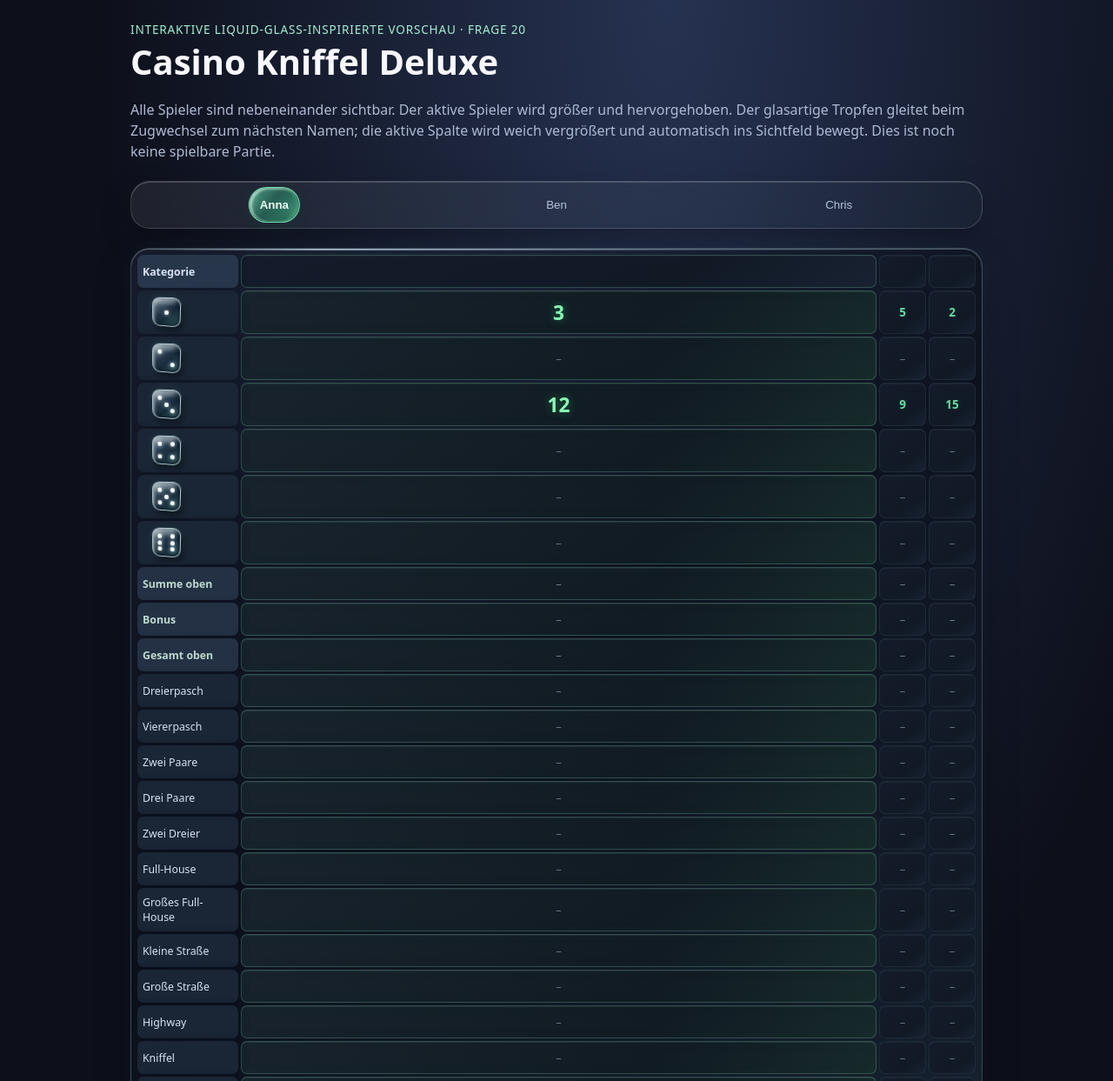
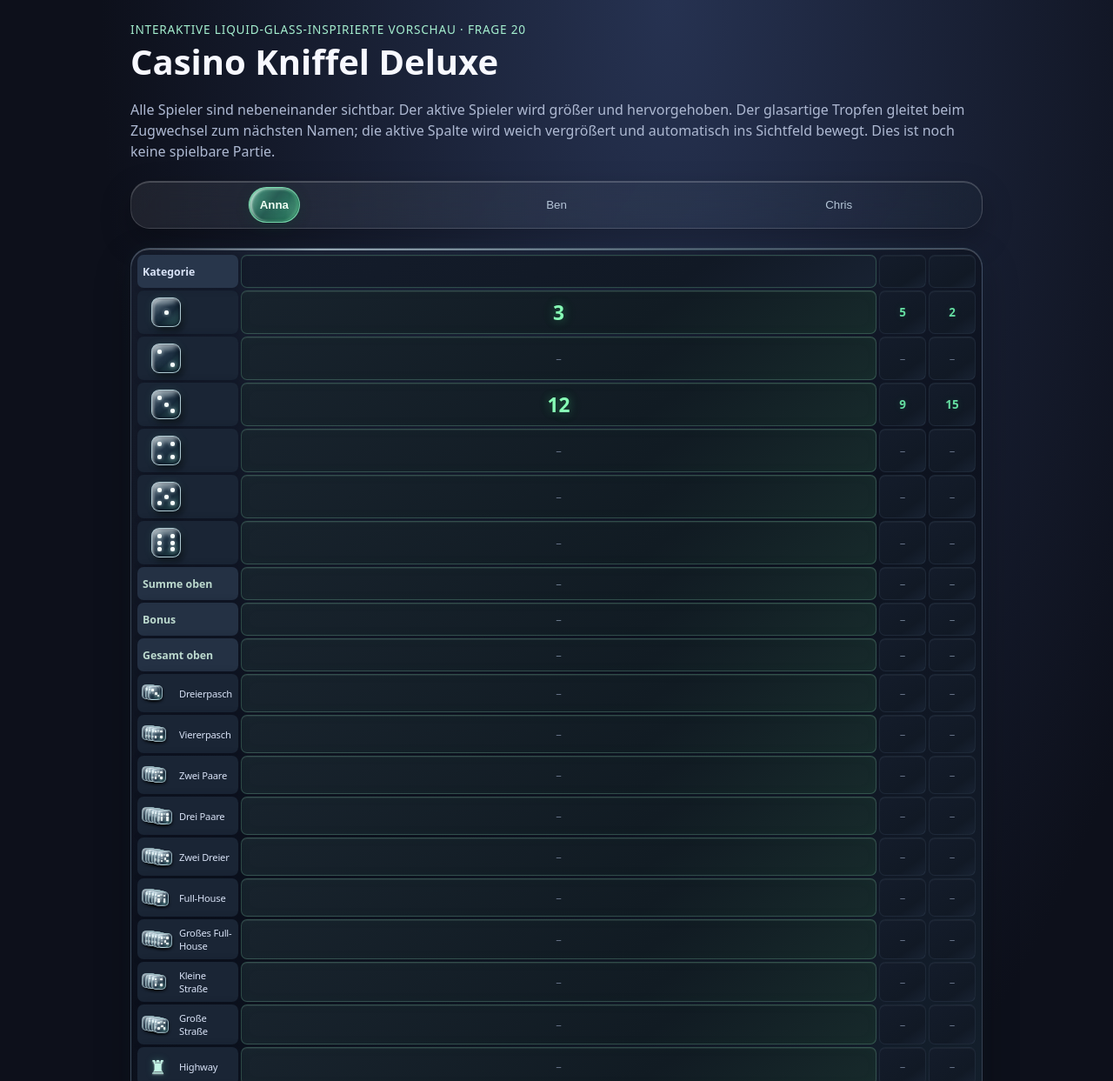
Before and after one commit to erikrichter1004/Casino-Kniffel-Deluxe, a website: page index.html in a window 1280 px wide. Shown: the top 1243 px of the page at 87% size. Drawn offline with Linux system fonts and the light colour scheme.

Commit message:
Add front-facing rotating glass dice and understated combination category icons

```diff
--- a/index.html
+++ b/index.html
@@ -79,13 +79,25 @@ p{color:#aeb9d2;line-height:1.5}.tag{color:#a5efcf;font-size:.85rem;letter-spaci
 @media(prefers-reduced-motion:no-preference){.board>.score{transition:background .45s,border-color .45s,color .4s,font-size .45s,text-shadow .45s}}
 /* Three-dimensional glass dice for the upper scoring categories. */
 .dice-category{justify-content:flex-start;padding-left:16px!important}
-.glass-die{width:34px;height:34px;position:relative;display:block;border-radius:9px;transform:perspective(140px) rotateX(-12deg) rotateY(-15deg);background:linear-gradient(138deg,rgba(220,244,255,.52),rgba(99,148,174,.28) 24%,rgba(23,41,59,.86) 60%,rgba(94,167,160,.48));border:1px solid rgba(222,250,255,.72);box-shadow:inset 2px 2px 3px rgba(255,255,255,.48),inset -3px -4px 7px rgba(5,17,28,.7),3px 5px 7px rgba(0,0,0,.45),0 0 10px rgba(107,211,184,.12);transition:transform .65s cubic-bezier(.2,.8,.2,1),box-shadow .65s}
+.glass-die{width:34px;height:34px;position:relative;display:block;border-radius:9px;transform:none;background:linear-gradient(138deg,rgba(220,244,255,.52),rgba(99,148,174,.28) 24%,rgba(23,41,59,.86) 60%,rgba(94,167,160,.48));border:1px solid rgba(222,250,255,.72);box-shadow:inset 2px 2px 3px rgba(255,255,255,.48),inset -3px -4px 7px rgba(5,17,28,.7),3px 5px 7px rgba(0,0,0,.45),0 0 10px rgba(107,211,184,.12);transition:transform .65s cubic-bezier(.2,.8,.2,1),box-shadow .65s}
 .glass-die:before{content:"";position:absolute;inset:2px;border-radius:7px;background:linear-gradient(145deg,rgba(255,255,255,.26),transparent 43%,rgba(108,233,191,.09));pointer-events:none}
 .glass-die:after{content:"";position:absolute;left:3px;right:3px;top:2px;height:4px;border-radius:100%;background:rgba(242,255,255,.4);filter:blur(2px)}
 .pip{position:absolute;width:5px;height:5px;border-radius:50%;background:#f4fffc;box-shadow:0 0 4px rgba(234,255,255,.72),inset 0 1px 1px white;display:none}
 .p1{left:6px;top:6px}.p2{left:14px;top:6px}.p3{right:6px;top:6px}.p4{left:6px;top:14px}.p5{left:14px;top:14px}.p6{right:6px;top:14px}.p7{left:6px;bottom:6px}.p8{left:14px;bottom:6px}.p9{right:6px;bottom:6px}
 .face-1 .p5,.face-2 .p1,.face-2 .p9,.face-3 .p1,.face-3 .p5,.face-3 .p9,.face-4 .p1,.face-4 .p3,.face-4 .p7,.face-4 .p9,.face-5 .p1,.face-5 .p3,.face-5 .p5,.face-5 .p7,.face-5 .p9,.face-6 .p1,.face-6 .p3,.face-6 .p4,.face-6 .p6,.face-6 .p7,.face-6 .p9{display:block}
-@media(prefers-reduced-motion:no-preference){.board[data-active="1"] .glass-die{transform:perspective(140px) rotateX(-8deg) rotateY(9deg)}.board[data-active="2"] .glass-die{transform:perspective(140px) rotateX(-13deg) rotateY(-9deg)}.board>.score.active{transition:background .65s,border-color .65s,color .65s,font-size .65s,text-shadow .65s,box-shadow .65s}}
+@media(prefers-reduced-motion:no-preference){.board>.score.active{transition:background .65s,border-color .65s,color .65s,font-size .65s,text-shadow .65s,box-shadow .65s}}
+/* Straight-on dice and one full rotation per turn. */
+.glass-die{transform:none;transform-origin:50% 50%;backface-visibility:visible}
+@keyframes die-turn{0%{transform:rotateY(0deg) scale(1)}48%{transform:rotateY(185deg) scale(.86);filter:brightness(1.4)}100%{transform:rotateY(360deg) scale(1);filter:brightness(1)}}
+.combo-category{display:flex;gap:6px;align-items:center;white-space:normal}
+.combo-icon{flex:0 0 37px;width:37px;height:28px;display:flex;align-items:center;justify-content:center;position:relative}
+.dice-cluster{justify-content:flex-start}
+.mini-die{position:absolute;width:17px;height:17px;border-radius:5px;left:calc(var(--n)*3.5px);top:calc(4px + (var(--n)*.65px));box-shadow:inset 1px 1px 2px rgba(255,255,255,.5),1px 2px 3px rgba(0,0,0,.5);border-color:rgba(218,249,255,.6)}
+.mini-die .pip{width:2.5px;height:2.5px;box-shadow:0 0 2px white}
+.mini-die .p1{left:3px;top:3px}.mini-die .p2{left:7px;top:3px}.mini-die .p3{right:3px;top:3px}.mini-die .p4{left:3px;top:7px}.mini-die .p5{left:7px;top:7px}.mini-die .p6{right:3px;top:7px}.mini-die .p7{left:3px;bottom:3px}.mini-die .p8{left:7px;bottom:3px}.mini-die .p9{right:3px;bottom:3px}
+.symbol-icon{font-size:22px;color:#c5f6e8;text-shadow:0 1px 2px #fff8,0 0 8px #65d9b65c}
+.board>.combo-category{font-size:.7rem;padding-left:5px;letter-spacing:-.02em}
+@media(prefers-reduced-motion:reduce){.glass-die{animation:none!important}}
 </style></head><body><main>
 <div class="tag">Interaktive Liquid-Glass-inspirierte Vorschau · Frage 20</div><h1>Casino Kniffel Deluxe</h1>
 <p>Alle Spieler sind nebeneinander sichtbar. Der aktive Spieler wird größer und hervorgehoben. Der glasartige Tropfen gleitet beim Zugwechsel zum nächsten Namen; die aktive Spalte wird weich vergrößert und automatisch ins Sichtfeld bewegt. Dies ist noch keine spielbare Partie.</p>
@@ -172,6 +184,7 @@ function activate(i){
  board.querySelectorAll(".score").forEach(cell=>{const index=Number(cell.dataset.player);cell.classList.toggle("active",index===active);});
  controls.querySelectorAll("button").forEach((button,j)=>{button.setAttribute("aria-pressed",String(j===active));button.querySelector("span").textContent=players[j].name;});
  moveDroplet();
+ if(!reduced.matches){board.querySelectorAll(".glass-die").forEach((die,index)=>{die.style.animation="none";void die.offsetWidth;die.style.animation=`die-turn .58s cubic-bezier(.18,.75,.22,1) ${index*32}ms both`;});}
  // Follow the moving column after the CSS grid transition has reached its destination.
  if(reduced.matches)focusColumn();else{requestAnimationFrame(focusColumn);setTimeout(focusColumn,480);}
 }
@@ -188,7 +201,7 @@ function draw(){
     players.forEach((_,i)=>add("–","score subtotal"+(i===active?" active":""),i));
    }
   }
-  if(index<6){const dice=add("","category dice-category");dice.setAttribute("aria-label",name);dice.title=name;dice.innerHTML=`<span class="glass-die face-${index+1}" aria-hidden="true">${Array.from({length:9},(_,k)=>`<i class="pip p${k+1}"></i>`).join("")}</span>`;}else add(name,"category");
+  if(index<6){const dice=add("","category dice-category");dice.setAttribute("aria-label",name);dice.title=name;dice.innerHTML=`<span class="glass-die face-${index+1}" aria-hidden="true">${Array.from({length:9},(_,k)=>`<i class="pip p${k+1}"></i>`).join("")}</span>`;}else{const category=add("","category combo-category");category.title=name;const icon=document.createElement("span");icon.className="combo-icon";icon.setAttribute("aria-hidden","true");const patterns={"Dreierpasch":[3,3,3],"Viererpasch":[4,4,4,4],"Zwei Paare":[2,2,5,5],"Drei Paare":[1,1,3,3,6,6],"Zwei Dreier":[2,2,2,5,5,5],"Full-House":[3,3,3,6,6],"Großes Full-House":[4,4,4,5,5,5],"Kleine Straße":[1,2,3,4],"Große Straße":[1,2,3,4,5]};const key=Object.keys(patterns).find(k=>k.toLowerCase()===name.toLowerCase());if(key){icon.classList.add("dice-cluster");patterns[key].forEach((face,j)=>{const d=document.createElement("span");d.className=`glass-die mini-die face-${face}`;d.style.setProperty("--n",j);d.innerHTML=Array.from({length:9},(_,k)=>`<i class="pip p${k+1}"></i>`).join("");icon.append(d);});}else{const glyph=/highway/i.test(name)?"♜":/superchance/i.test(name)?"✦":/×\s*2|x\s*2/i.test(name)?"×2":/chance/i.test(name)?"✧":"◆";icon.classList.add("symbol-icon");icon.textContent=glyph;}category.append(icon,document.createTextNode(name));}
   players.forEach((p,i)=>add(scores[i][name]??"–","score"+(i===active?" active":""),i));
  });
  controls.replaceChildren();bridge=document.createElementNS("http://www.w3.org/2000/svg","svg");bridge.classList.add("liquid-bridge");bridge.setAttribute("aria-hidden","true");bridgePath=document.createElementNS("http://www.w3.org/2000/svg","path");bridge.append(bridgePath);controls.append(bridge);droplet=document.createElement("div");droplet.className="droplet";droplet.setAttribute("aria-hidden","true");controls.append(droplet);players.forEach((p,i)=>{
```
